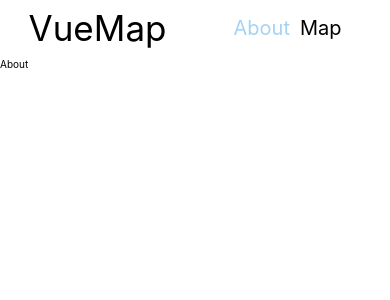
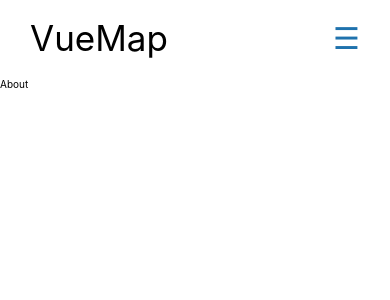
Before and after one commit to NojusM/Map-using-Vue, a Vue app: page / in a window 390 px wide. Shown: the top 300 px of the page. Built offline with nearby package versions, Linux system fonts and the light colour scheme.

Commit message:
ADD HAMBURGER MENU TO NAVBAR

```diff
--- a/src/App.vue
+++ b/src/App.vue
@@ -1,12 +1,21 @@
-<script setup lang="ts"></script>
+<script setup lang="ts">
+//Script to toggle the hamburger menu
+import { ref } from 'vue'
+
+const showDropdown = ref(false)
+const toggleDropdown = () => {
+  showDropdown.value = !showDropdown.value
+}
+</script>
 
 <template>
   <nav>
     <div class="title">VueMap</div>
-    <div class="links">
-      <router-link to="/">About</router-link>
-      <router-link to="/map">Map</router-link>
+    <div :class="{ links: true, 'show-dropdown': showDropdown }">
+      <router-link to="/" @click="toggleDropdown">About</router-link>
+      <router-link to="/map" @click="toggleDropdown">Map</router-link>
     </div>
+    <div class="hamburger" @click="toggleDropdown">&#9776;</div>
   </nav>
   <main>
     <router-view />
@@ -17,7 +26,10 @@
 nav {
   display: grid;
   grid-template-columns: 1fr 1fr;
+  padding: 1rem;
+  box-sizing: border-box;
 }
+
 .title {
   font-size: 3.5rem;
   display: flex;
@@ -41,7 +53,62 @@ nav {
 .links a:hover {
   color: var(--primary);
 }
+
 .links a.router-link-exact-active {
   color: var(--primary-bright);
 }
+
+.hamburger {
+  display: none;
+}
+
+@media (max-width: 1000px) {
+  /* Change navbar links to hamburger */
+  nav {
+    display: flex;
+    justify-content: space-between;
+    margin: 0 2rem 0 2rem;
+    gap: 1rem;
+  }
+  .links {
+    display: none;
+    flex-direction: column;
+    align-items: center;
+  }
+
+  .show-dropdown {
+    display: flex;
+    position: absolute;
+    top: 7rem;
+    left: 0;
+    width: 100%;
+    padding: 1rem;
+    color: white;
+    background-color: var(--primary-dark);
+    opacity: 80%;
+  }
+
+  .links a {
+    width: 100%;
+    text-align: center;
+    color: inherit;
+  }
+
+  .links a:hover {
+    color: var(--primary-bright);
+  }
+
+  .links a.router-link-exact-active {
+    color: var(--primary-bright);
+  }
+
+  .hamburger {
+    cursor: pointer;
+    display: flex;
+    justify-content: center;
+    align-items: center;
+    font-size: 3rem;
+    color: var(--primary);
+  }
+}
 </style>
```
